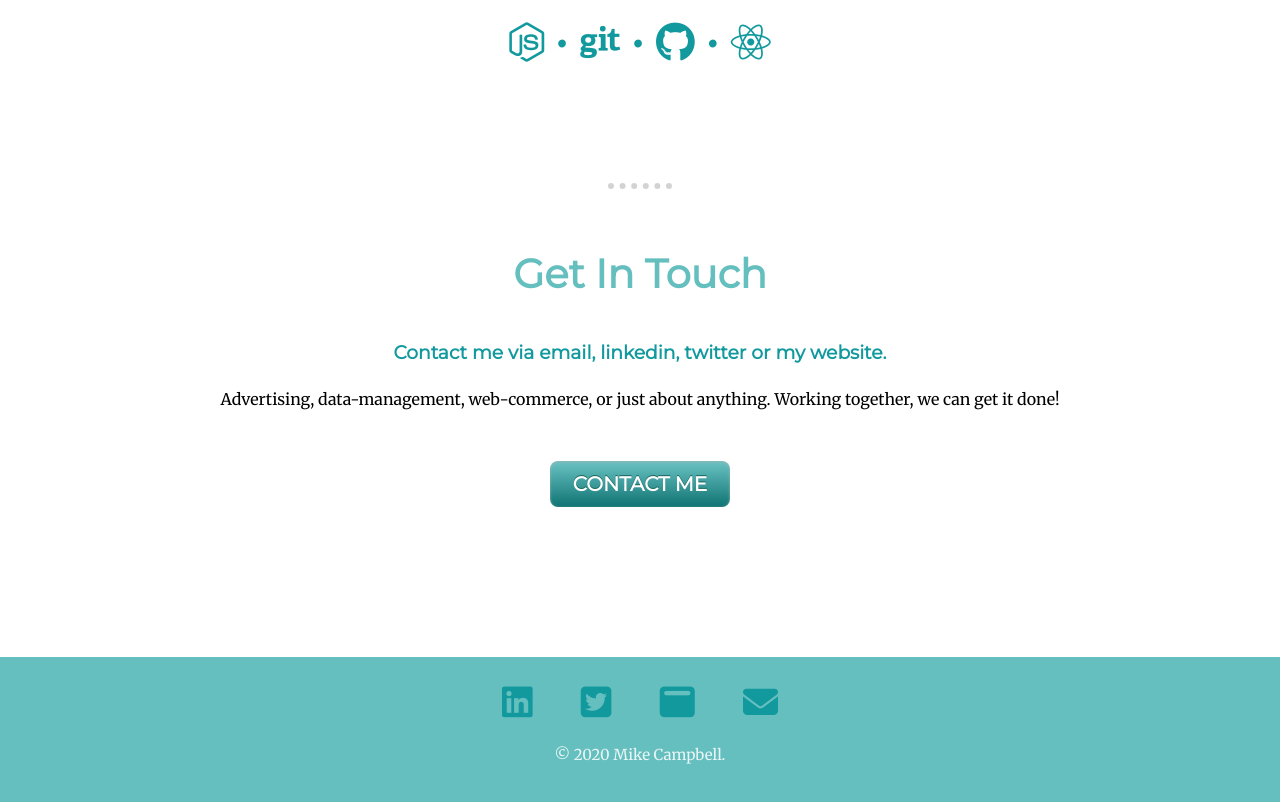
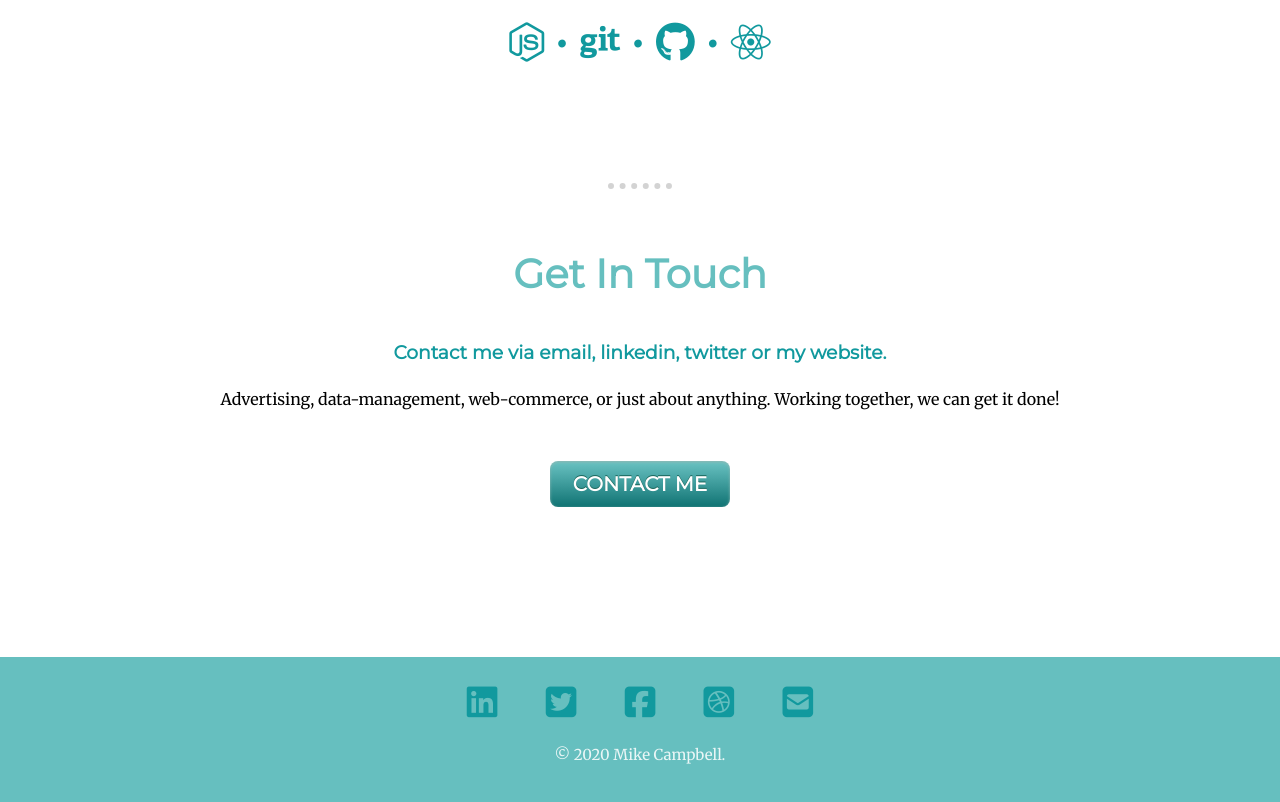
Before and after one commit to mdcampbell13/MikeCampbellPersonal, a plain HTML site: page index.html in a window 1280 px wide. Shown: the part 2251-3053 px from the top of the page. Drawn offline with Linux system fonts and the light colour scheme.

Commit message:
Update index.html

```diff
--- a/index.html
+++ b/index.html
@@ -67,12 +67,12 @@
         <a class="myButton" href="mailto:mike.campbell1967@gmail.com">CONTACT ME</a>
       </div>
     </div>
-
     <div style="font-size: 35px;" class="bottom-container">
-      <a class="footer-link" href="https://www.linkedin.com/in/mikecampbell1967"><i class="fab fa-linkedin"></i></a>
-      <a class="footer-link" href="https://twitter.com/"><i class="fab fa-twitter-square"></i></a>
-      <a class="footer-link" href="https://www.appbrewery.co/"><i class="fas fa-window-maximize"></i></a>
-      <a class="footer-link" href="mailto:mike.campbell1967@gmail.com"><i class="fas fa-envelope"></i></a>
+      <a class="footer-link" href="https://www.linkedin.com/in/mikecampbell1967/"><i class="fab fa-linkedin"></i></a>
+      <a class="footer-link" href="https://twitter.com/mdcampbell13"><i class="fab fa-twitter-square"></i></a>
+      <a class="footer-link" href="https://www.facebook.com/mdcampbell13/"><i class="fab fa-facebook-square"></i></a>
+      <a class="footer-link" href="https://www.dribbble.com/mdcampbell13"><i class="fab fa-dribbble-square"></i></a>
+      <a class="footer-link" href="mailto:mike.campbell1967@gmail.com"><i class="fas fa-envelope-square"></i></a>
       <p style="font-size: 15px; color: #EAF6F6;">© 2020 Mike Campbell.</p>
     </div>
   </body>
```
